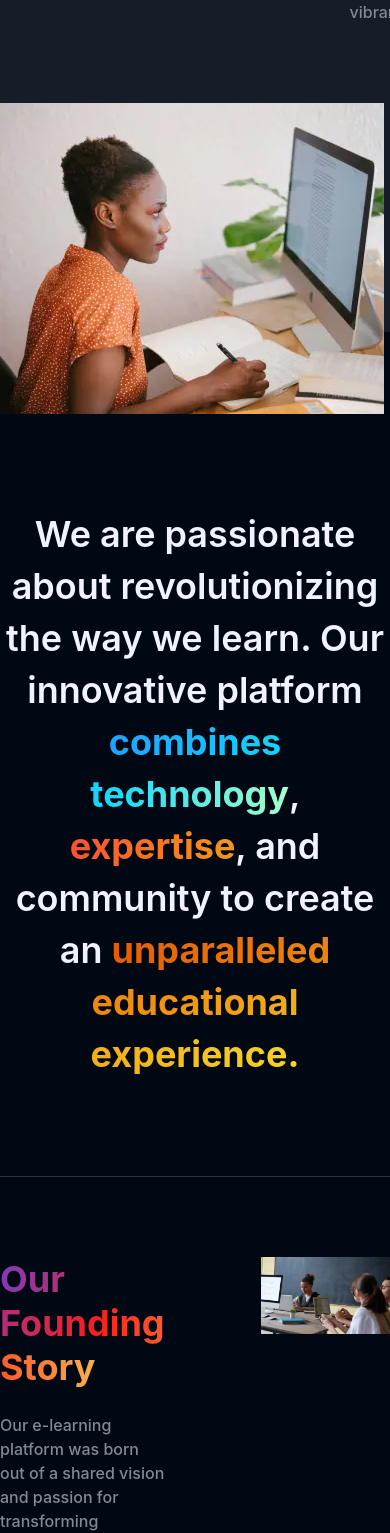
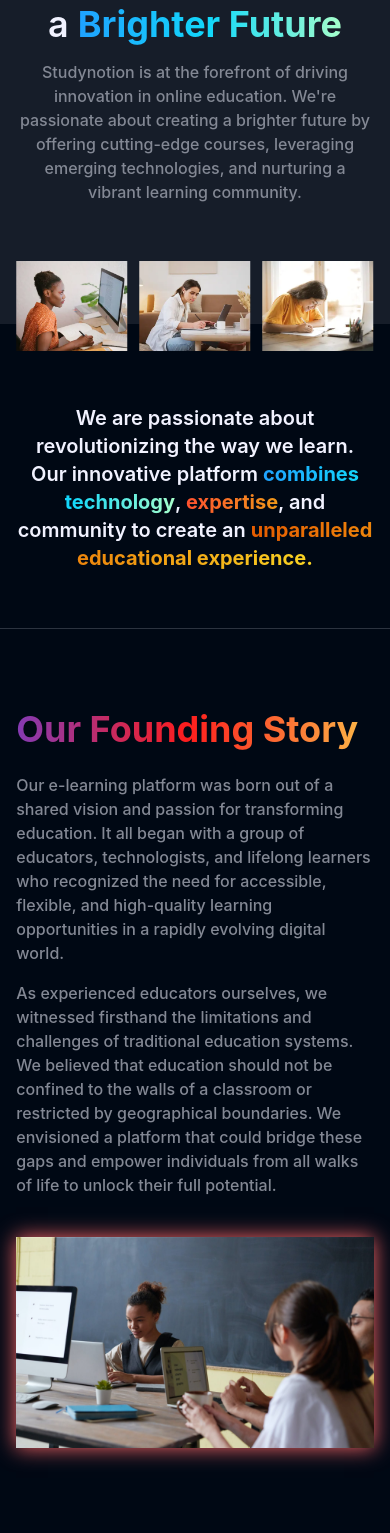
Before and after one commit to Prince-Singh-05/Study-Notion-EdTech, a React (Vite) app in the folder Frontend/: page /about in a window 390 px wide. Shown: the part 268-1801 px from the top of the page. Built offline with nearby package versions, Linux system fonts and the light colour scheme; no server answers.

Commit message:
Changes on About and Contact page - styling

```diff
--- a/Frontend/src/pages/About.jsx
+++ b/Frontend/src/pages/About.jsx
@@ -12,13 +12,13 @@
 
 const About = () => {
 	return (
-		<div>
+		<div className="mt-14">
 			{/* Section 1 */}
 			<section className="bg-richblack-800">
-				<div className="flex relative mx-auto flex-col lg:w-11/12 items-center text-white justify-around max-w-maxContent h-[34rem]">
-					<div className="text-center mx-auto flex flex-col gap-4 w-[913px] px-14">
-						<h2 className="font-semibold text-[36px] leading-[44px] font-inter">
-							Driving Innovation in Online Education for a <br />
+				<div className="flex relative mx-auto flex-col w-11/12 items-center text-richblack-5 justify-between max-w-maxContent gap-10">
+					<div className="text-center mx-auto flex flex-col gap-4 lg:w-[70%] py-20">
+						<h2 className="font-semibold text-4xl font-inter">
+							Driving Innovation in Online Education for a{" "}
 							<HighlightText
 								text={"Brighter Future"}
 								gradient={
@@ -26,7 +26,7 @@
 								}
 							/>
 						</h2>
-						<p className="text-base font-medium text-richblack-300">
+						<p className="text-base font-medium text-richblack-300 lg:w-[95%]">
 							Studynotion is at the forefront of driving
 							innovation in online education. We're passionate
 							about creating a brighter future by offering
@@ -36,9 +36,9 @@
 						</p>
 					</div>
 
-					<div className="max-w-maxContent h-32"></div>
+					<div className="sm:h-[70px] lg:h-[150px]"></div>
 
-					<div className="flex gap-x-6 absolute bottom-[-15%]">
+					<div className="absolute bottom-0 left-[50%] grid w-[100%] translate-x-[-50%] translate-y-[30%] grid-cols-3 gap-3 lg:gap-5">
 						<img src={aboutus1} alt="About us image 1" />
 						<img src={aboutus2} alt="About us image 2" />
 						<img src={aboutus3} alt="About us image 3" />
@@ -47,9 +47,9 @@
 			</section>
 
 			{/* Section 2 */}
-			<div className="py-24 mt-20 border-b border-richblack-700">
-				<section className="flex flex-col lg:w-11/12 mx-auto items-center text-richblack-5 justify-center max-w-maxContent">
-					<div className="flex relative text-[36px] leading-[52px] text-center font-semibold">
+			<div className="md:py-24 pb-14 mt-20 border-b border-richblack-700">
+				<section className="flex flex-col w-11/12 mx-auto items-center text-richblack-5 justify-between max-w-maxContent">
+					<div className="flex relative text-xl md:text-4xl text-center font-semibold">
 						{/* <RiDoubleQuotesL className="absolute" /> */}
 						<p>
 							We are passionate about revolutionizing the way we
@@ -81,12 +81,12 @@
 			</div>
 
 			{/* Section 3 */}
-			<section className="flex relative mx-auto flex-col lg:w-11/12 items-center text-white justify-around max-w-maxContent">
+			<section className="flex mx-auto flex-col w-11/12 items-center text-richblack-5 justify-around max-w-maxContent">
 				{/* Founding Story */}
-				<div className="flex py-20 gap-x-24">
+				<div className="flex flex-col items-center gap-10 lg:flex-row justify-between my-20">
 					{/* Left Part */}
-					<div className="flex-1 flex flex-col gap-y-6">
-						<h2 className="font-semibold text-[36px] leading-[44px] font-inter">
+					<div className="flex flex-col lg:w-[50%] gap-y-6">
+						<h2 className="font-semibold text-4xl font-inter">
 							<HighlightText
 								text={"Our Founding Story"}
 								gradient={
@@ -95,7 +95,7 @@
 							/>
 						</h2>
 
-						<div className="flex flex-col gap-y-4">
+						<div className="flex flex-col gap-y-4 lg:w-[95%]">
 							<p className="text-base font-medium text-richblack-300">
 								Our e-learning platform was born out of a shared
 								vision and passion for transforming education.
@@ -121,15 +121,19 @@
 					</div>
 
 					{/* Right Part */}
-					<div className="flex-1">
-						<img src={FoundingStory} alt="Founding Story Image" />
+					<div>
+						<img
+							src={FoundingStory}
+							alt="Founding Story Image"
+							className="shadow-[0_0_20px_0] shadow-[#FC6767]"
+						/>
 					</div>
 				</div>
 
 				{/* Vision and Mission */}
-				<div className="flex py-20 gap-x-24">
+				<div className="flex flex-col items-center justify-between gap-10 lg:flex-row lg:py-20 pb-20">
 					{/* left box */}
-					<div className="flex flex-col gap-y-6">
+					<div className="flex flex-col gap-y-6 lg:w-[45%]">
 						<h1 className="text-[36px] font-semibold leading-[44px] font-inter">
 							<HighlightText
 								text={"Our Vision"}
@@ -138,7 +142,7 @@
 								}
 							/>
 						</h1>
-						<p className="text-base font-medium text-richblack-300">
+						<p className="text-base font-medium text-richblack-300 lg:[95%]">
 							With this vision in mind, we set out on a journey to
 							create an e-learning platform that would
 							revolutionize the way people learn. Our team of
@@ -151,8 +155,8 @@
 					</div>
 
 					{/* right box */}
-					<div className="flex flex-col gap-y-6">
-						<h1 className="text-[36px] font-semibold leading-[44px] font-inter">
+					<div className="flex flex-col gap-y-6 lg:w-[45%]">
+						<h1 className="text-4xl font-semibold font-inter">
 							<HighlightText
 								text={"Our Mission"}
 								gradient={
@@ -160,7 +164,7 @@
 								}
 							/>
 						</h1>
-						<p className="text-base font-medium text-richblack-300">
+						<p className="text-base font-medium text-richblack-300 lg:w-[95%]">
 							Our mission goes beyond just delivering courses
 							online. We wanted to create a vibrant community of
 							learners, where individuals can connect,
@@ -180,30 +184,31 @@
 			</section>
 
 			{/* Section 5 */}
-			<section className="max-w-maxContent lg:w-11/12 mx-auto items-center justify-center text-richblack-5 pt-20">
+			<section className="max-w-maxContent w-11/12 mx-auto items-center justify-center text-richblack-5 pt-20">
 				{/* Learning Grid */}
 				<LearningGrid />
 
 				{/* Contact Us Form */}
-				<div className="w-[50%] mx-auto">
+				<div className="lg:w-[50%] md:w-[75%] mx-auto flex flex-col gap-10">
+					<div>
 						<h2 className="text-[36px] font-semibold leading-[44px] text-center">
 							Get in Touch
 						</h2>
 						<p className="text-base font-medium text-richblack-300 text-center">
-						We’d love to here for you, Please fill out this form.
+							We’d love to here for you, Please fill out this
+							form.
 						</p>
+					</div>
 					<ContactUsForm />
 				</div>
 			</section>
 
 			{/* Section 6 */}
-			<section className="max-w-maxContent lg:w-11/12 mx-auto items-center justify-center text-richblack-5 py-20">
-				<div className="flex flex-col text-center">
-					<h2 className="font-semibold text-[36px] leading-[44px] font-inter">
+			<section className="flex flex-col gap-8 max-w-maxContent relative w-11/12 mx-auto items-center justify-between text-richblack-5 py-20">
+				<h2 className="font-semibold text-4xl font-inter">
 					Reviews From other learners
 				</h2>
 				{/* <ReviewSlider /> */}
-				</div>
 			</section>
 
 			<Footer />
--- a/Frontend/src/pages/ContactUs.jsx
+++ b/Frontend/src/pages/ContactUs.jsx
@@ -7,7 +7,7 @@
 
 const ContactUs = () => {
 	return (
-		<div>
+		<div className="mt-14">
 			{/* Section 1 */}
 			<section className="flex relative mx-auto lg:w-11/12 text-white justify-around max-w-maxContent py-24 gap-x-12">
 				{/* Left Part */}
```
Lines whose indentation alone changed are shown as unchanged.
